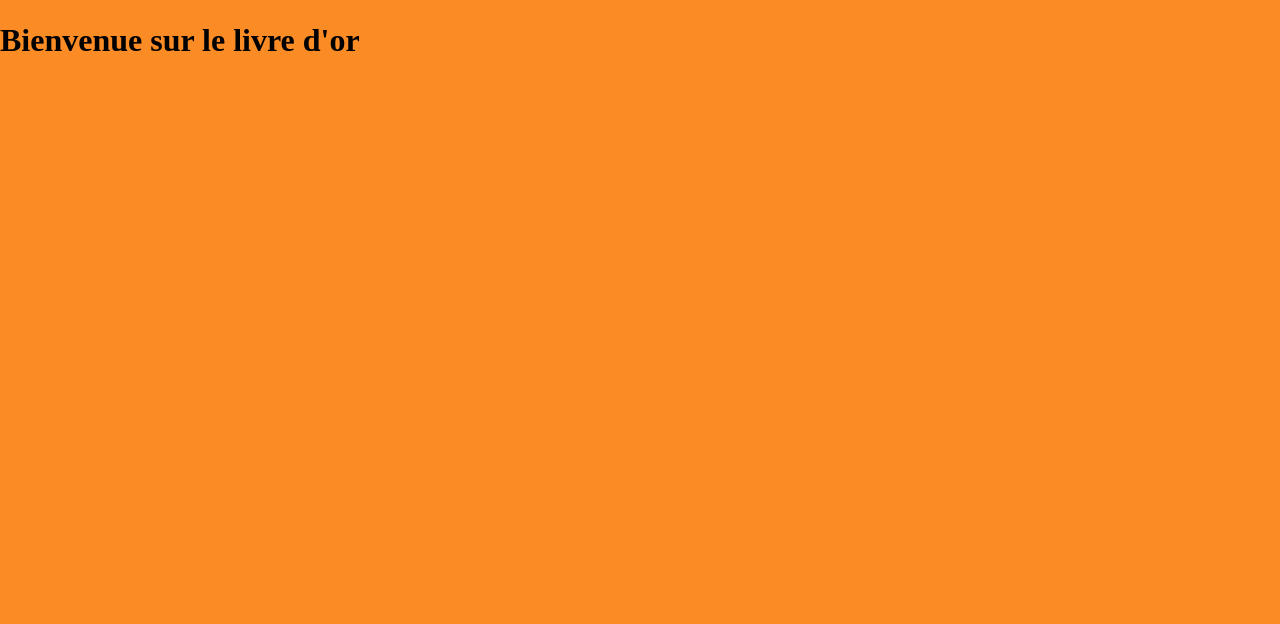
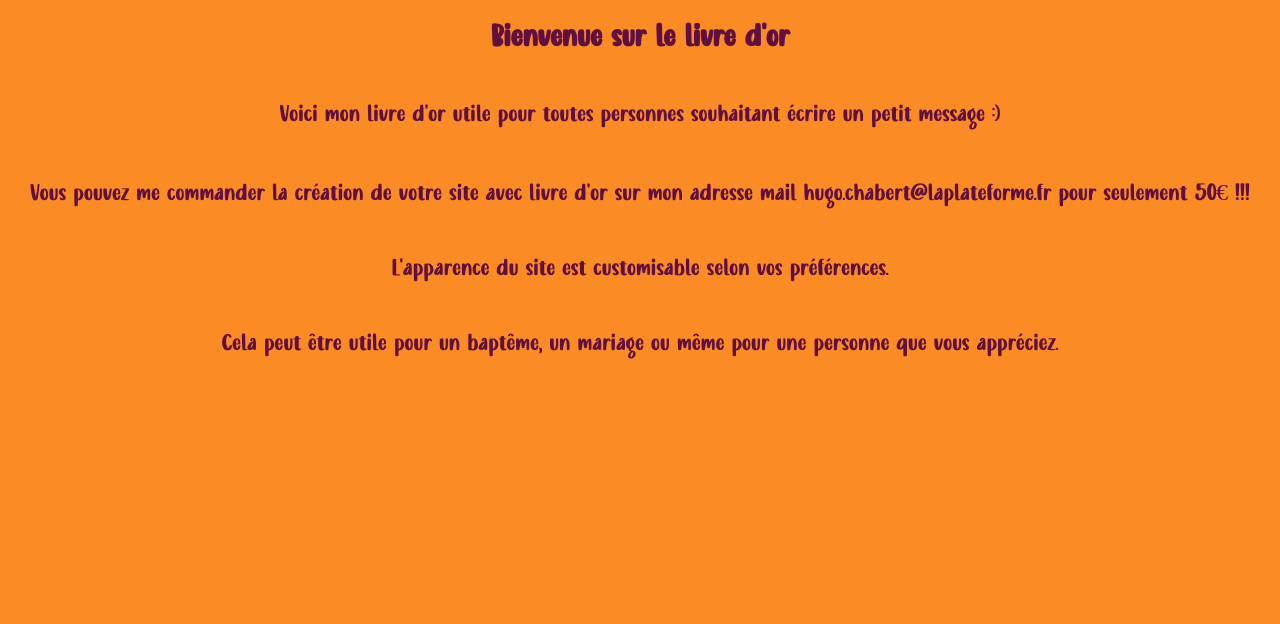
Before and after one commit to hugo-chabert/livre-or, a PHP site: page / in a window 1280 px wide. Shown: the part 138-762 px from the top of the page. Run offline with PHP 8.4, Linux system fonts and the light colour scheme.

Commit message:
Site fonctionnel

```diff
--- a/css/index.css
+++ b/css/index.css
@@ -0,0 +1,19 @@
+@import url(root.css);
+@import url(font.css);
+
+.container{
+    display: flex;
+    align-items: center;
+    flex-direction: column;
+}
+
+.text_index{
+    font-family: LittleComet;
+    color: var(--TyrianPurple-);
+}
+
+.text_index2{
+    font-family: LittleComet;
+    color: var(--TyrianPurple-);
+    font-size: 150%;
+}
--- a/index.php
+++ b/index.php
@@ -6,12 +6,19 @@ require 'fonctions.php';
 <html lang="en">
 <head>
     <meta charset="UTF-8">
+    <link href="css/index.css" rel="stylesheet">
     <title>Accueil</title>
 </head>
 <body>
     <?php require 'header.php' ?>
 <main>
-    <h1>Bienvenue <?php if(isset($_SESSION['user'])){echo $_SESSION['user']['login'];}?> sur le livre d'or</h1>
+    <div class="container">
+        <h1 class="text_index">Bienvenue <?php if(isset($_SESSION['user'])){echo $_SESSION['user']['login'];}?> sur le livre d'or</h1>
+        <p class="text_index2">Voici mon livre d'or utile pour toutes personnes souhaitant écrire un petit message :)</p>
+        <p class="text_index2">Vous pouvez me commander la création de votre site avec livre d'or sur mon adresse mail hugo.chabert@laplateforme.fr pour seulement 50€ !!!</p>
+        <p class="text_index2">L'apparence du site est customisable selon vos préférences.</p>
+        <p class="text_index2">Cela peut être utile pour un baptême, un mariage ou même pour une personne que vous appréciez.</p>
+    </div>
 </main>
     <?php require 'footer.php' ?>
 </body>
```
